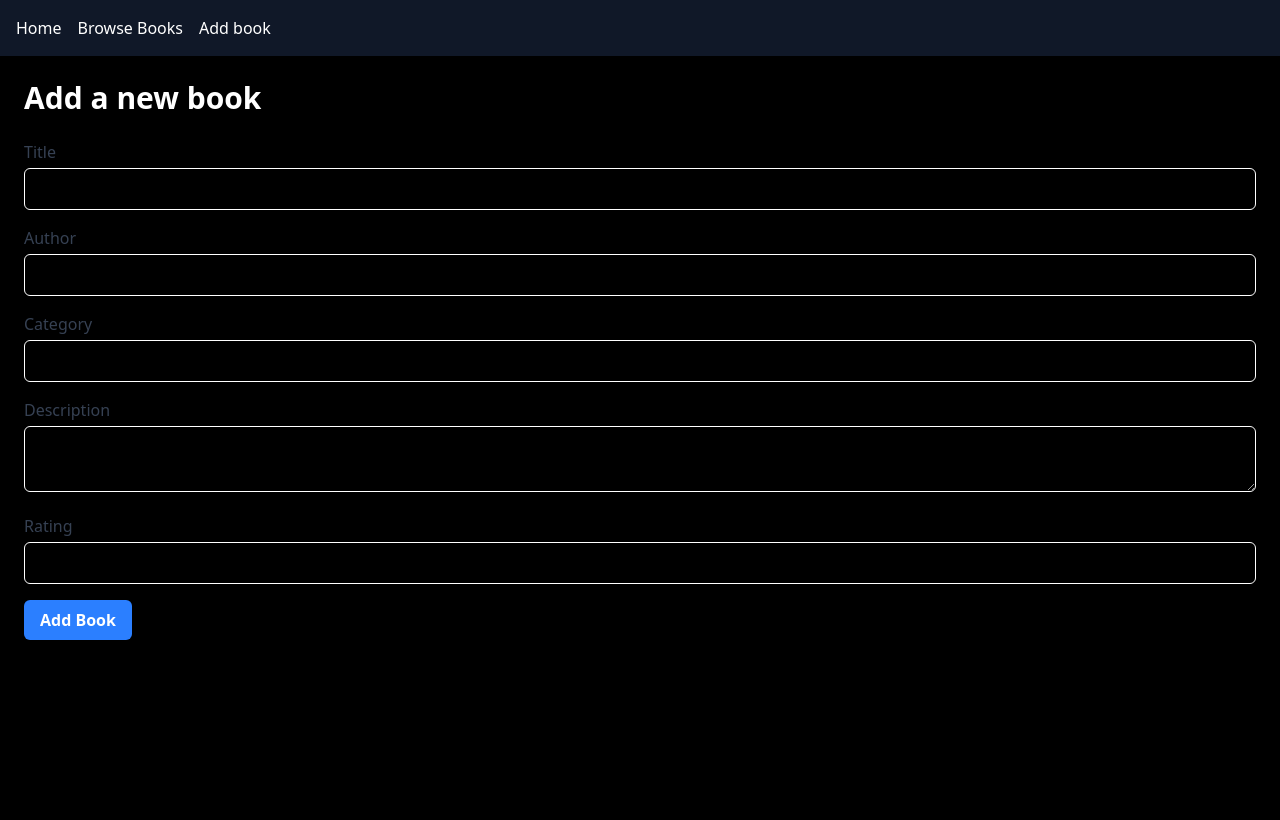
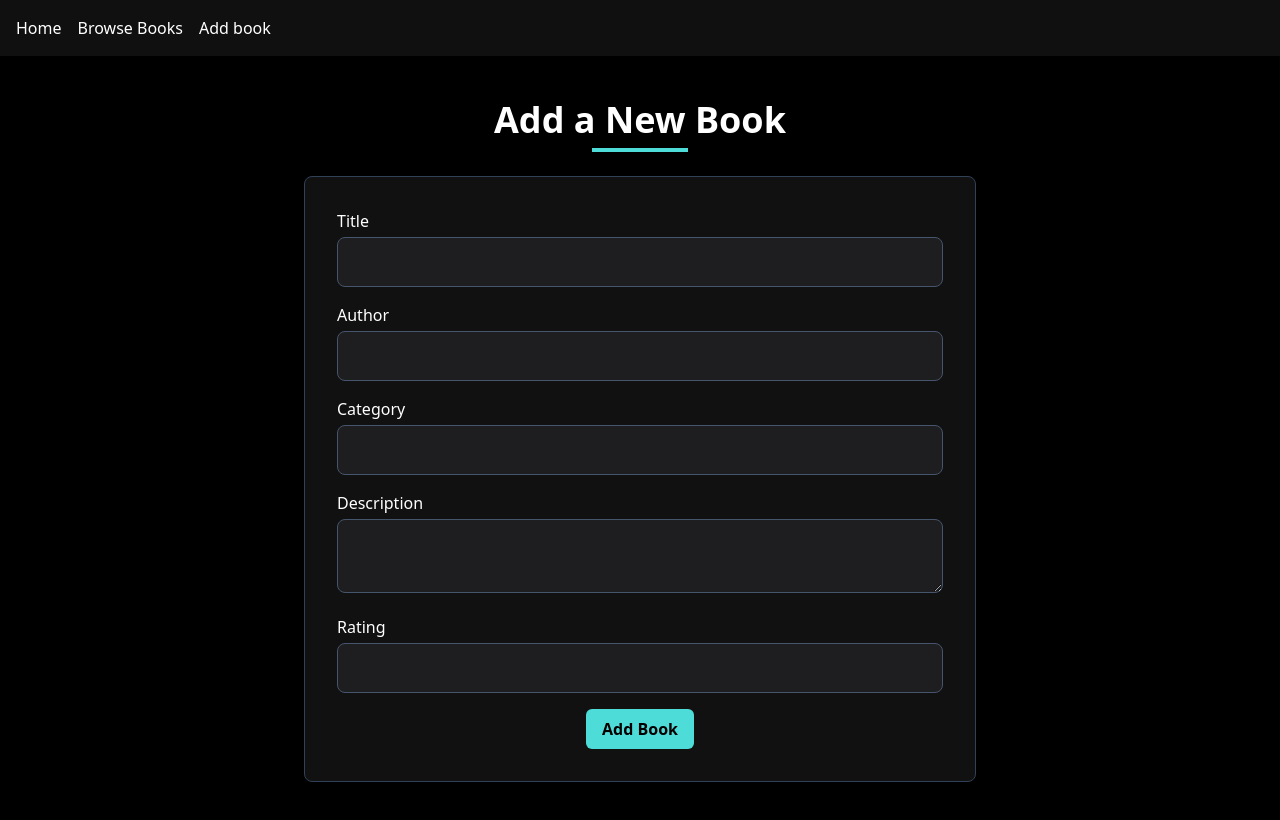
Before and after one commit to Karan-666/library-system-react, a React (Vite) app: page /add in a window 1280 px wide. Shown: the top 820 px of the page. Built offline with nearby package versions, Linux system fonts and the light colour scheme.

Commit message:
Polished the design

```diff
--- a/src/App.jsx
+++ b/src/App.jsx
@@ -10,7 +10,9 @@ function App() {
     <div>
       <Header />
       {/* Outlet is placeholder for components like homepage or BrowseBooks */}
-      <Outlet />
+      <div className="mt-15">
+        <Outlet />
+      </div>
       {/* will add footer here later */}
     </div>
   );
--- a/src/components/AddBook.jsx
+++ b/src/components/AddBook.jsx
@@ -6,7 +6,6 @@ import { addBook } from "../utils/bookSlice";
 import { useNavigate } from "react-router-dom";
 
 function AddBook() {
-
   //Use State to manage form data
   const [formData, setFormData] = useState({
     title: "",
@@ -22,7 +21,6 @@ function AddBook() {
 
   // getting the navigate function
   const navigate = useNavigate();
-
 
   //A single handler function for all form inputs
   // This is a controlled component, so the input value is always in sync with state
@@ -86,8 +84,20 @@ function AddBook() {
   }
 
   return (
-    <div className="container mx-auto p-6">
-      <h1 className="text-3xl font-bold mb-6">Add a new book</h1>
+    // Outer container to center the content
+    <div className="min-h-screen flex items-start justify-center py-10 px-4">
+      {/* Inner container to limit form width */}
+      <div className="container mx-auto max-w-2xl">
+        <div className="text-center mb-6">
+          <h1 className="text-3xl lg:text-4xl font-bold text-white">
+            Add a New Book
+          </h1>
+          {/* Accent underline */}
+          <div className="w-24 h-1 bg-[#4EDCD8] mt-2 mx-auto"></div>
+        </div>
+
+        {/* Form card container */}
+        <div className="bg-[#111112] p-6 md:p-8 rounded-lg shadow-lg border border-slate-700">
           {/* Handing on-click of submit button action on form tak by handleSubmit */}
           {/* <Form> is designed to handle submission */}
           <form onSubmit={handleSubmit}>
@@ -98,7 +108,7 @@ function AddBook() {
           htmlFor value must match the id of the <input> tag. */}
               <label
                 htmlFor="title"
-            className="block text-gray-700 font-medium mb-1"
+                className="block text-white font-medium mb-1"
               >
                 Title
               </label>
@@ -107,14 +117,14 @@ function AddBook() {
                 id="title"
                 value={formData.title}
                 onChange={handleChange}
-            className="border rounded-md w-full p-2"
+                className="w-full p-2 md:p-3 rounded-lg bg-[#1E1E20] text-white border border-slate-600 focus:outline-none focus:ring-2 focus:ring-sky-500 transition duration-300"
               />
             </div>
             {/* /////////////////author/////////////////// */}
             <div className="mb-4">
               <label
                 htmlFor="author"
-            className="block text-gray-700 font-medium mb-1"
+                className="block text-white font-medium mb-1"
               >
                 Author
               </label>
@@ -123,14 +133,14 @@ function AddBook() {
                 id="author"
                 value={formData.author}
                 onChange={handleChange}
-            className="border rounded-md w-full p-2"
+                className="w-full p-2 md:p-3 rounded-lg bg-[#1E1E20] text-white border border-slate-600 focus:outline-none focus:ring-2 focus:ring-sky-500 transition duration-300"
               />
             </div>
             {/* /////////////////////category/////////////// */}
             <div className="mb-4">
               <label
                 htmlFor="category"
-            className="block text-gray-700 font-medium mb-1"
+                className="block text-white font-medium mb-1"
               >
                 Category
               </label>
@@ -139,14 +149,14 @@ function AddBook() {
                 id="category"
                 value={formData.category}
                 onChange={handleChange}
-            className="border rounded-md w-full p-2"
+                className="w-full p-2 md:p-3 rounded-lg bg-[#1E1E20] text-white border border-slate-600 focus:outline-none focus:ring-2 focus:ring-sky-500 transition duration-300"
               />
             </div>
             {/* ////////////////////description////////////////// */}
             <div className="mb-4">
               <label
                 htmlFor="description"
-            className="block text-gray-700 font-medium mb-1"
+                className="block text-white font-medium mb-1"
               >
                 Description
               </label>
@@ -154,14 +164,14 @@ function AddBook() {
                 id="description"
                 value={formData.description}
                 onChange={handleChange}
-            className="border rounded-md w-full p-2"
+                className="w-full p-2 md:p-3 rounded-lg bg-[#1E1E20] text-white border border-slate-600 focus:outline-none focus:ring-2 focus:ring-sky-500 transition duration-300"
               />
             </div>
             {/* ////////////////////rating//////////////////// */}
             <div className="mb-4">
               <label
                 htmlFor="rating"
-            className="block text-gray-700 font-medium mb-1"
+                className="block text-white font-medium mb-1"
               >
                 Rating
               </label>
@@ -174,17 +184,21 @@ function AddBook() {
                 step="0.1"
                 value={formData.rating}
                 onChange={handleChange}
-            className="border rounded-md w-full p-2"
+                className="w-full p-2 md:p-3 rounded-lg bg-[#1E1E20] text-white border border-slate-600 focus:outline-none focus:ring-2 focus:ring-sky-500 transition duration-300"
               />
             </div>
             {/* /////////////////Submit button////////////////////// */}
+            <div className="text-center">
             <button
               type="submit"
-          className="bg-blue-500 text-white font-bold py-2 px-4 rounded-md hover:bg-blue-600"
+              className="bg-[#4EDCD8] text-black font-bold py-2 px-4 rounded-md hover:bg-teal-700 cursor-pointer "
             >
               Add Book
             </button>
+            </div>
           </form>
+        </div>
+      </div>
     </div>
   );
 }
--- a/src/components/BookCard.jsx
+++ b/src/components/BookCard.jsx
@@ -2,12 +2,15 @@ import React from 'react'
 import {Link} from "react-router-dom"
 
 function BookCard({bookData}) {
+  // made cards which we will loop through
+  // use animation on hover
+  // the book object which is passed as props will show all the relevant info
   return (
-    <div className="bg-zinc-800 rounded-lg p-4 shadow-md w-64">
-      <h3 className="text-lg font-semibold truncate">{bookData.title}</h3>
-      <p className="text-gray-600">by {bookData.author}</p>
+    <div className="bg-[#111112] border border-slate-700 rounded-lg p-6 shadow-lg w-64 transform hover:scale-105 transition duration-300 hover:z-10">
+      <h3 className="text-white text-xl font-bold mb-2 truncate">{bookData.title}</h3>
+      <p className="text-slate-400">by {bookData.author}</p>
       <div className="mt-4">
-      <Link to={`/book/${bookData.id}`} className="text-blue-500 hover:underline">View Details</Link>
+      <Link to={`/book/${bookData.id}`} className="text-[#4EDCD8] hover:underline">View Details</Link>
     </div>
     </div>
   )
--- a/src/components/Header.jsx
+++ b/src/components/Header.jsx
@@ -4,12 +4,12 @@ import {Link} from "react-router-dom";
 function Header(){
     return(
         // ALl navigation links will go here
-        <nav className="bg-gray-900 p-4">
+        <nav className="bg-[#111112]/95 backdrop-blur-md p-4 w-full fixed top-0 z-20">
             {/* justify-start -> This tells the browser to push all the items to the beginning of the container. */}
             <ul className="flex justify-start gap-4">
-                <Link to="/" className="hover:text-blue-400">  <li>Home</li> </Link>
-                <Link to="/browse" className="hover:text-blue-400"><li>Browse Books</li></Link>
-                <Link to="/add" className="hover:text-blue-400"><li>Add book</li></Link>
+                <Link to="/" className="text-white hover:text-[#4EDCD8]">  <li>Home</li> </Link>
+                <Link to="/browse" className="text-white hover:text-[#4EDCD8]"><li>Browse Books</li></Link>
+                <Link to="/add" className="text-white hover:text-[#4EDCD8]"><li>Add book</li></Link>
             </ul>
         </nav>
     )
--- a/src/components/Homepage.jsx
+++ b/src/components/Homepage.jsx
@@ -26,16 +26,22 @@ function Homepage() {
     // container: sets a fixed width of content which chang based on screen size
     // mx-auto: centers container horizontally
     <div className="container mx-auto p-4">
-      <h1 className="text-3xl font-bold mb-4">Welcome to online library</h1>
-      <h2 className="text-xl font-semibold mb-2">Book Categories</h2>
+      <h1 className="text-3xl font-bold mb-4 text-center">
+        Welcome to online library
+      {/* Accent underline */}
+      <div className="w-45 h-1 bg-[#4EDCD8] mx-auto mt-1"></div>
+      </h1>
+      <h2 className="text-xl font-semibold mb-2 text-center">
+        Book Categories
+      </h2>
       {/* Displaying all the categories */}
       {/* Used flex wrap in case categories goes to next line */}
-      <div className="flex flex-wrap gap-2 mb-8">
+      <div className="flex flex-wrap gap-2 mb-8 justify-center">
         {categories.map((item, index) => (
           // Key attribute Helps React Track Items
           <Link key={index} to={`/browse/${item}`}>
             <div
-              className="bg-zinc-800 text-white px-4 py-2 rounded-lg cursor-pointer hover:bg-zinc-700"
+              className="bg-[#111112] text-[#4EDCD8] px-4 py-2 rounded-lg cursor-pointer hover:bg-slate-800 border border-slate-700"
               key={index}
             >
               {item}
@@ -44,8 +50,10 @@ function Homepage() {
         ))}
       </div>
 
-      <h2 className="text-xl font-semibold mb-4">Popular Books</h2>
-      <div className="flex flex-wrap gap-4">
+      <h2 className="text-xl font-semibold mb-4 text-center">Popular Books
+      </h2>
+
+      <div className="flex flex-wrap gap-4 justify-center">
         {popularBooks.map((item) => (
           // passing whole book object is bookcard component and passing key for react
           <BookCard key={item.id} bookData={item} />
```
Also changed, not shown: src/components/BrowseBooks.jsx (+20 -18 lines). Lines whose indentation alone changed are shown as unchanged.
